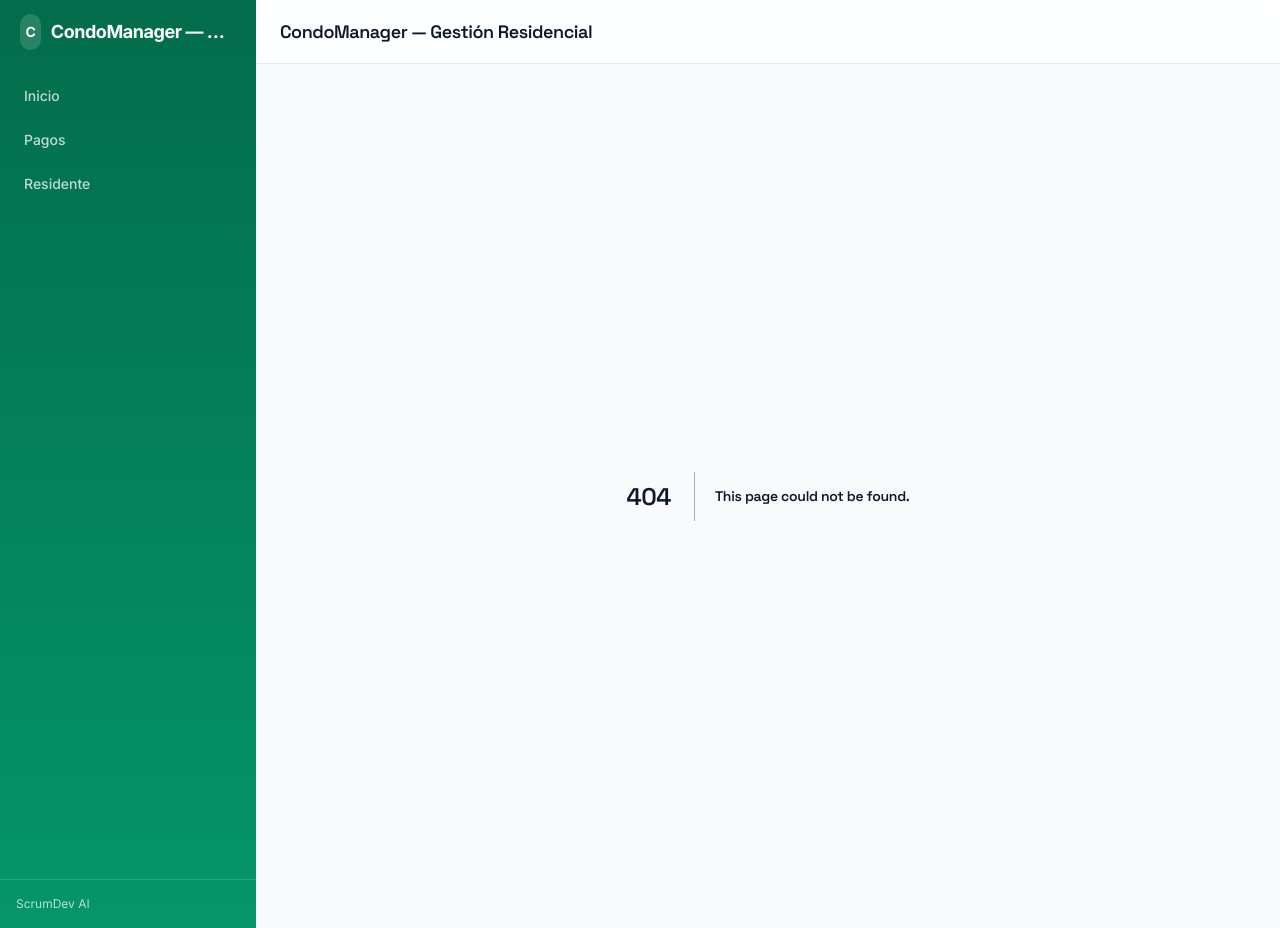
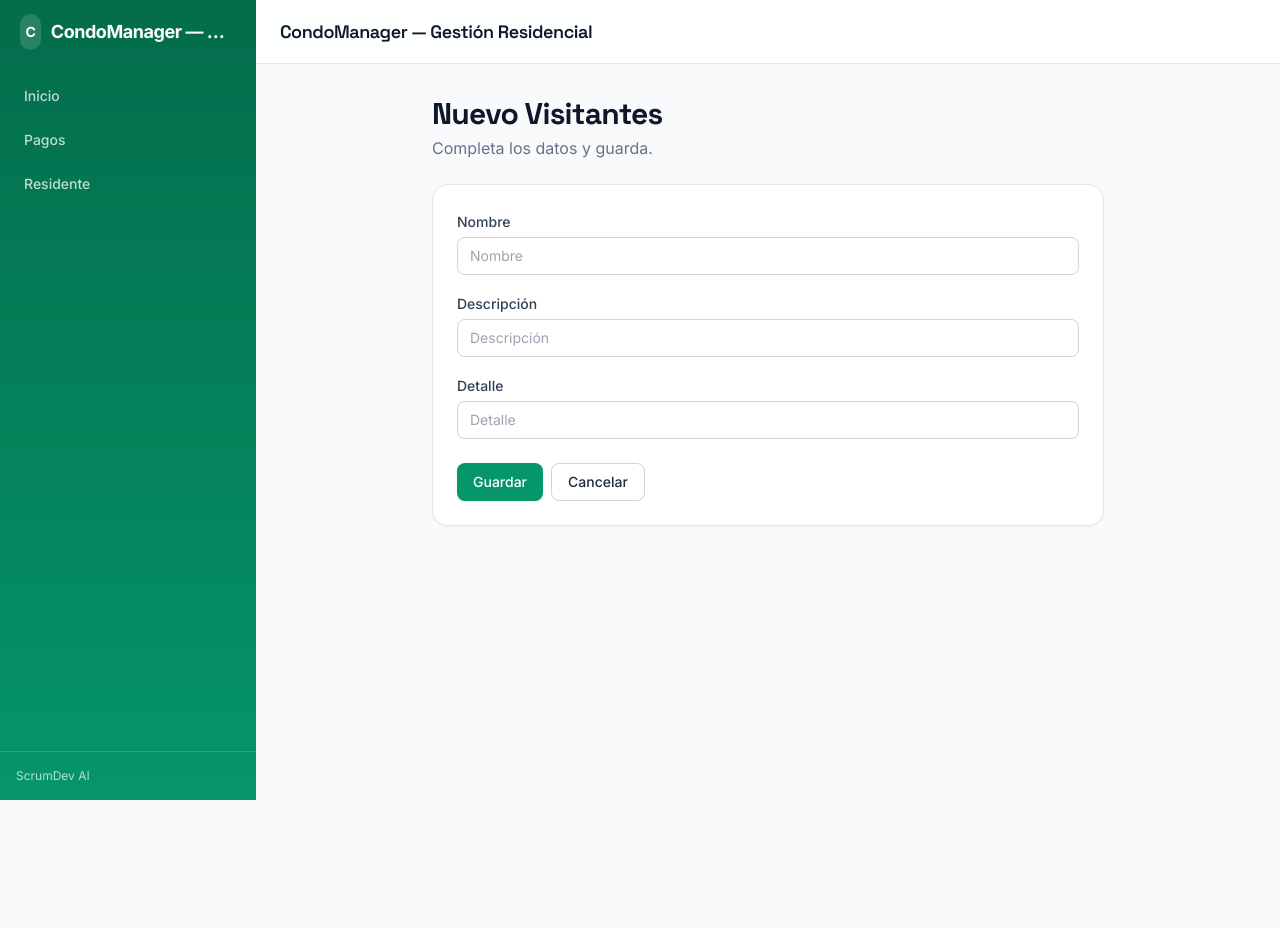
Before and after one commit to JaydethSp01/residentialc3339-web, a Next.js app: page /visitantes/nuevo in a window 1280 px wide. Before the commit this address had no page. After the commit the page ends 800 px from the top, so only its background shows below. Built offline with nearby package versions, Linux system fonts and the light colour scheme.

Commit message:
feat: ScrumDev AI build :: app/visitantes/nuevo/page.tsx

```diff
--- /dev/null
+++ b/app/visitantes/nuevo/page.tsx
@@ -0,0 +1,29 @@
+"use client";
+export const dynamic = "force-dynamic";
+import { useRouter } from "next/navigation";
+import { PageHeader } from "@/components/ui/PageHeader";
+import { Card } from "@/components/ui/Card";
+import { Button } from "@/components/ui/Button";
+
+export default function FormPage() {
+  const router = useRouter();
+  return (
+    <div className="mx-auto max-w-2xl space-y-6">
+      <PageHeader title="Nuevo Visitantes" subtitle="Completa los datos y guarda." />
+      <Card>
+        <form className="space-y-4" onSubmit={(e) => { e.preventDefault(); router.push("/visitantes"); }}>
+          {["Nombre", "Descripción", "Detalle"].map((f) => (
+            <div key={f} className="space-y-1">
+              <label className="text-sm font-medium text-slate-700">{f}</label>
+              <input className="w-full rounded-lg border border-slate-300 px-3 py-2 text-sm outline-none focus:border-brand focus:ring-2 focus:ring-brand/30" placeholder={f} />
+            </div>
+          ))}
+          <div className="flex gap-2 pt-2">
+            <Button type="submit">Guardar</Button>
+            <Button type="button" variant="secondary" onClick={() => router.push("/visitantes")}>Cancelar</Button>
+          </div>
+        </form>
+      </Card>
+    </div>
+  );
+}
```
